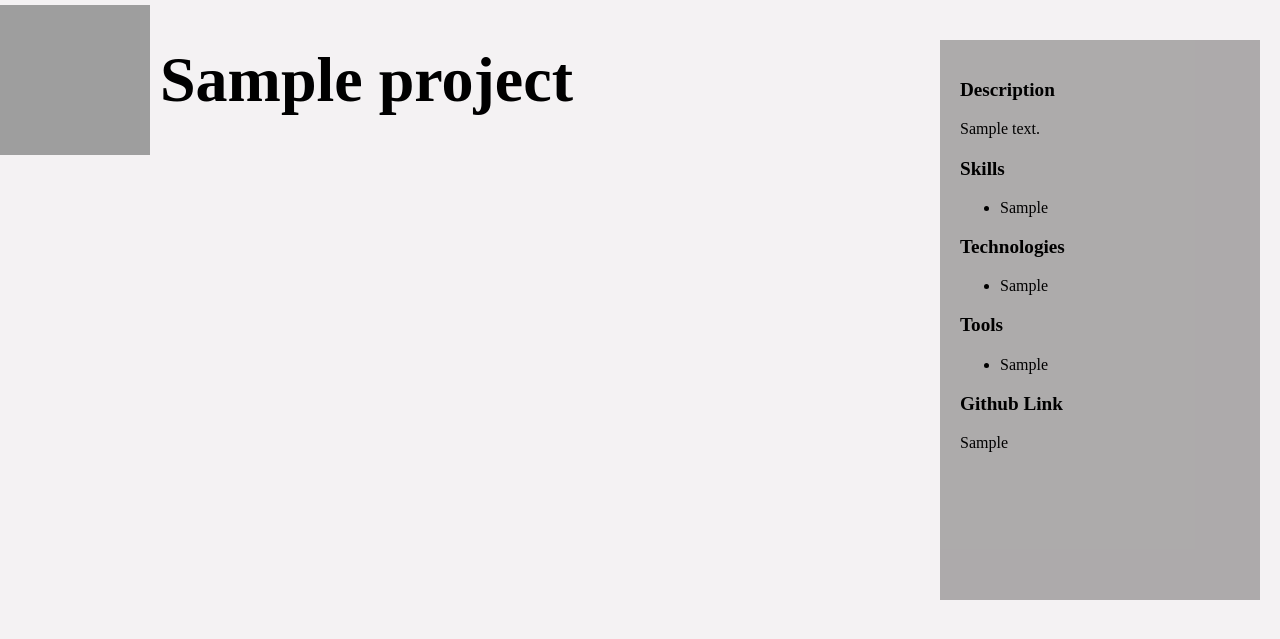
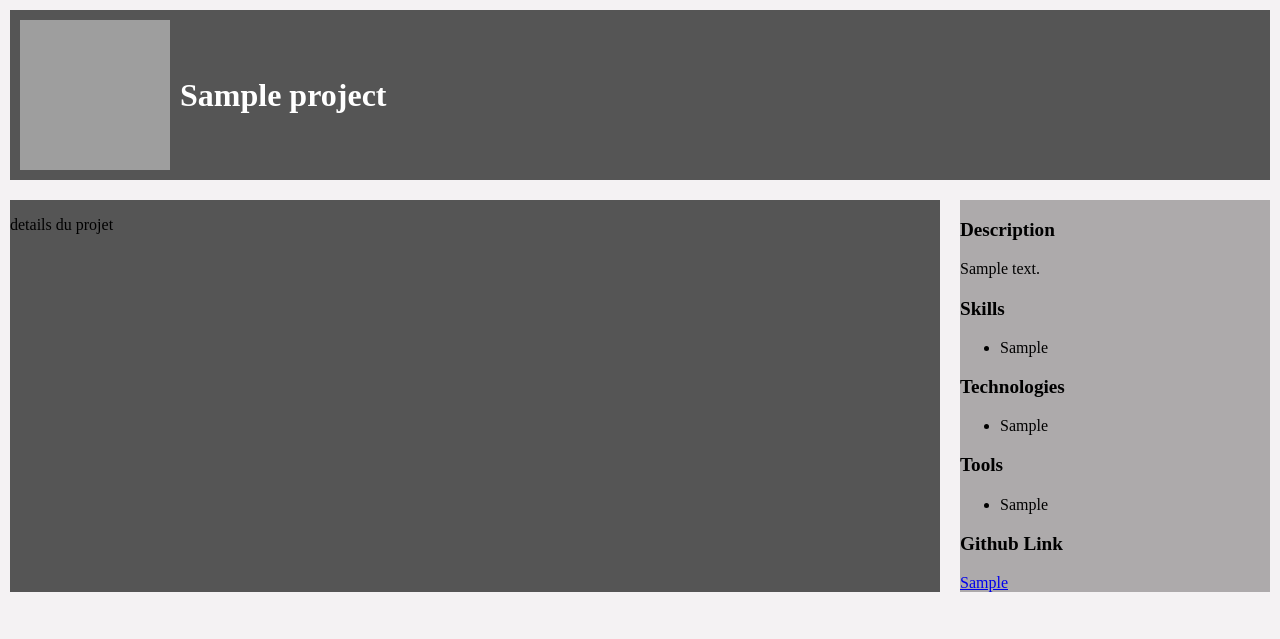
Before and after one commit to DamienChabret/portfolio, a Django app: page /projects/#/ in a window 1280 px wide. Shown: the part 80-719 px from the top of the page. Run offline with Django 5.2, Linux system fonts and the light colour scheme; tables that the repository leaves empty hold one stand-in row (values such as "Sample post"); grey boxes are pictures that could not be loaded.

Commit message:
modif structuration

```diff
--- a/notes/idées.txt
+++ b/notes/idées.txt
@@ -23,7 +23,7 @@ une fois création model :
 - python manage.py makemigrations {nomApp}
 
 //
-Projets
+Projets => project_url => project_name without espace
 Categories
 
 
@@ -33,3 +33,5 @@ MyProject :
 - Projets par catégories - publics (avec des projets privée et publics)
 - Idée - privée
 les idées se regroupent comme des idées, une liste de projets et lorsqu'on clique dessus cela emmène sur une liste d'idées
+
+Savoir dans quelle cadre le projet à été réalisés
--- a/src/client/static/css/style.css
+++ b/src/client/static/css/style.css
@@ -6,59 +6,112 @@ body{
 }
 
 /* projects */
-#no-projects{
+#no-projects {
     position: absolute;
-    top: 50%; left: 50%;
+    top: 50%;
+    left: 50%;
     transform: translate(-50%, -50%);
     text-align: center;
 }
+
 .projects {
     margin: 50px;
     display: grid;
-    grid-template-columns: repeat(auto-fill, minmax(200px, 1fr)); /* Définissez le nombre de colonnes en fonction de la taille des projets */
-    grid-gap: 20px; /* Espacement entre chaque projet */
+    grid-template-columns: repeat(auto-fill, minmax(200px, 1fr));
+    grid-gap: 150px;
 }
 
 .project {
-    width: 200px; /* Définissez la largeur souhaitée pour chaque projet */
-    height: 200px; /* Définissez la hauteur souhaitée pour chaque projet */
-    display: flex;
-    flex-direction: column;
-    justify-content: center;
-    align-items: center;
-    text-align: center; /* Centrer le texte à l'intérieur de chaque projet */
-    border: 1px solid #ccc; /* Ajouter une bordure pour séparer les projets */
+    width: 300px;
+    height: 300px;
+    position: relative;
+    overflow: hidden;
+    border: 1px solid #ccc;
+}
+
+.project:hover{
+    transform: scale(1.2); /* Agrandissement de 20% lors du survol */
+}
+
+.project a {
+    text-decoration: none;
+    color: #ffffff;
 }
 
 .project img {
-    max-width: 100%;
-    max-height: 100%;
-    object-fit: cover; /* Pour que l'image couvre tout l'espace disponible */
+    width: 100%;
+    height: 100%;
+    object-fit: cover;
 }
 
-.project-name,
-.project-description {
-    overflow: hidden;
-    white-space: nowrap;
-    text-overflow: ellipsis;
+.text-overlay {
+    position: absolute;
+    bottom: 0;
+    left: 0;
+    width: 100%;
+    background-image: linear-gradient(to bottom, rgba(7, 7, 7, 0.01), rgba(7, 7, 7, 0.3)); /* Dégradé du haut vers le bas */
+    padding: 10px;
+    box-sizing: border-box;
 }
 
+.text-overlay div{
+    bottom: 0;
+}
+
+.project-name {
+    font-weight: bold;
+}
+
+.project-description {
+    font-style: italic;
+}
+
+.project-link {
+    text-decoration: none;
+    color: inherit;
+}
+
+
 /* projects details */
+#project-detail {
+    display: flex;
+    flex-direction: column;
+}
+
+#project-top {
+    display: flex;
+    align-items: center;
+    background-color: #555;
+    margin: 10px;
+    color : white;
+}
+
+#project-top img {
+    margin-right: 10px;
+    width: 150px;
+    height: 150px;
+    margin : 10px;
+}
+
+#project-bottom {
+    display: flex;
+}
+
+#project-middle {
+    flex: 3;
+    margin: 10px;
+    background-color: #555;
+}
+
 #project-info {
-    position: fixed;
-    top: 0; /* Aligner en haut */
-    right: 0;
+    flex: 1; /* Prend 1/4 de l'espace disponible */
     width: 25%;
     height: 70%;
     background-color: #7b787894;
     overflow-y: auto;
-    padding: 20px;
     box-sizing: border-box;
-    float: right;
-    margin: 20px;
-    margin-top: calc(100px + 20px); /* Espacement par rapport aux éléments au-dessus */
+    margin: 10px;
 }
-
 
 .p-title{
     font-weight: bold;
--- a/src/client/templates/projects/projectDetail.html
+++ b/src/client/templates/projects/projectDetail.html
@@ -1,15 +1,21 @@
 {% extends "base.html" %}
 
 {% block content %}
-<!-- project name-->
-<div id="project-name">
+
+<div id="project-detail">
+    <!-- project top -->
+    <div id="project-top">
         {% load static %}
         {% static "" as baseUrl %}
         <img src="{{baseUrl}}{{project.project_image_path}}.jpg"/>
         <h1> {{ project.project_name }} </h1>
     </div>
 
-<!-- project info -->
+    <div id="project-bottom">
+        <div id="project-middle">
+            <p> details du projet </p>
+        </div>
+
         <div id="project-info">
             <!-- project description -->
             <div id="project-description">
@@ -54,8 +60,13 @@
             {% if project.project_github %}
             <div id="projects-links">
                 <p class="p-title"> Github Link </p>
-        <p> {{ project.project_github }} </p>
+                <a href="https://{{ project.project_github }}" target="_blank"> {{ project.project_github }} </a>
             </div>
             {% endif %}
         </div>
+    </div>
+
+</div>
+
+<!-- project info -->
 {% endblock%}
```
Also changed, not shown: other parts of src/client/static/css/style.css (+37 -13 lines), src/client/templates/index.html (+1 -6 lines), src/client/templates/projects/projects.html (+5 -3 lines). Lines whose indentation alone changed are shown as unchanged.
